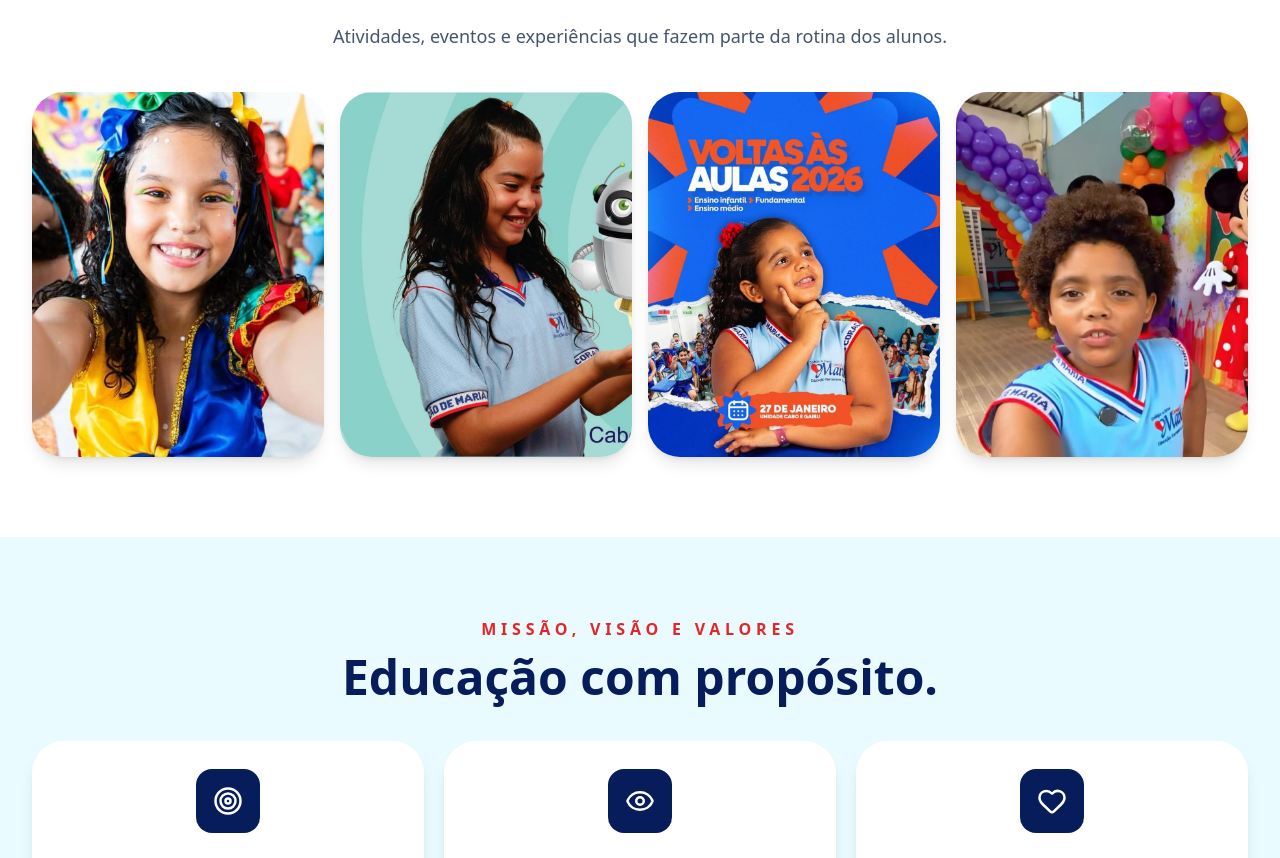
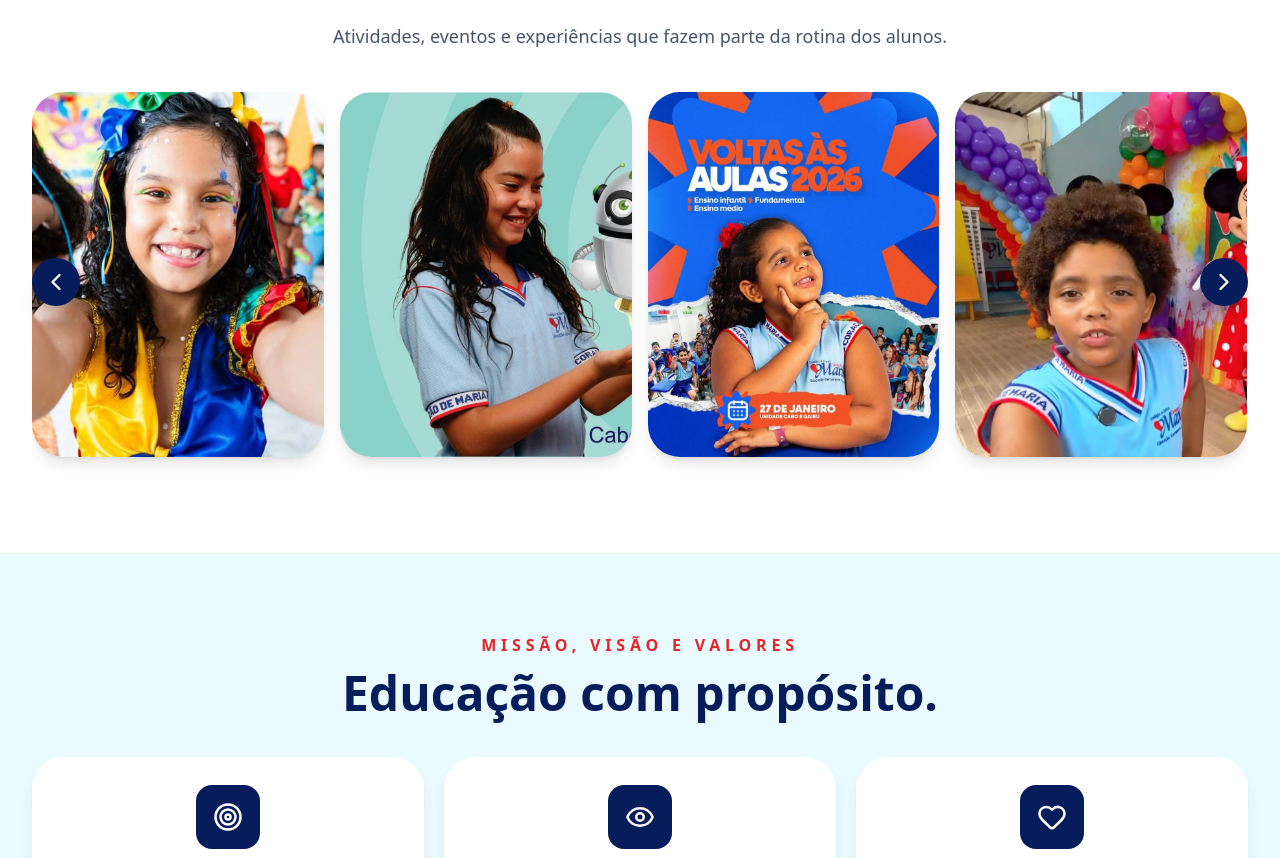
Before and after one commit to eniobatalha/coracaodemaria, a Next.js app: page / in a window 1280 px wide. Shown: the part 3494-4352 px from the top of the page. Built offline with nearby package versions, Linux system fonts and the light colour scheme.

Commit message:
ajutes visuais nos dialogs

```diff
--- a/src/app/globals.css
+++ b/src/app/globals.css
@@ -27,3 +27,12 @@ body {
 img {
   max-width: 100%;
 }
+
+.no-scrollbar {
+  -ms-overflow-style: none;
+  scrollbar-width: none;
+}
+
+.no-scrollbar::-webkit-scrollbar {
+  display: none;
+}
--- a/src/components/sections/GallerySection.tsx
+++ b/src/components/sections/GallerySection.tsx
@@ -1,4 +1,8 @@
+"use client"
+
 import Image from "next/image"
+import { ChevronLeft, ChevronRight } from "lucide-react"
+import { useRef } from "react"
 import { Container } from "@/components/ui/Container"
 
 const galleryImages = [
@@ -21,6 +25,23 @@ const galleryImages = [
 ]
 
 export function GallerySection() {
+  const carouselRef = useRef<HTMLDivElement | null>(null)
+
+  function scrollCarousel(direction: "left" | "right") {
+    const carousel = carouselRef.current
+
+    if (!carousel) {
+      return
+    }
+
+    const scrollAmount = carousel.clientWidth * 0.85
+
+    carousel.scrollBy({
+      left: direction === "left" ? -scrollAmount : scrollAmount,
+      behavior: "smooth",
+    })
+  }
+
   return (
     <section id="galeria" className="bg-white py-16 sm:py-20">
       <Container>
@@ -39,21 +60,68 @@ export function GallerySection() {
           </p>
         </div>
 
-                <div className="mt-10 grid gap-4 sm:grid-cols-2 lg:grid-cols-4">
+        <div className="relative mt-10">
+          <button
+            type="button"
+            onClick={() => scrollCarousel("left")}
+            className="absolute left-0 top-1/2 z-20 hidden h-12 w-12 -translate-y-1/2 items-center justify-center rounded-full bg-[#071D5B] text-white shadow-xl transition hover:scale-105 lg:flex"
+            aria-label="Foto anterior"
+          >
+            <ChevronLeft size={28} />
+          </button>
+
+          <div
+            ref={carouselRef}
+            className="no-scrollbar flex snap-x snap-mandatory gap-4 overflow-x-auto scroll-smooth pb-4"
+          >
             {galleryImages.map((image) => (
-                        <div
+              <article
                 key={image.src}
-                            className="relative aspect-[4/5] overflow-hidden rounded-[2rem] bg-slate-100 shadow-lg"
+                className="relative aspect-[4/5] min-w-[82%] snap-center overflow-hidden rounded-[2rem] bg-slate-100 shadow-lg sm:min-w-[46%] lg:min-w-[31%] xl:min-w-[24%]"
               >
                 <Image
                   src={image.src}
                   alt={image.alt}
                   fill
-                                sizes="(max-width: 640px) 100vw, (max-width: 1024px) 50vw, 25vw"
+                  sizes="(max-width: 640px) 82vw, (max-width: 1024px) 46vw, 25vw"
                   className="object-cover transition duration-500 hover:scale-105"
                 />
+              </article>
+            ))}
           </div>
-                    ))}
+
+          <button
+            type="button"
+            onClick={() => scrollCarousel("right")}
+            className="absolute right-0 top-1/2 z-20 hidden h-12 w-12 -translate-y-1/2 items-center justify-center rounded-full bg-[#071D5B] text-white shadow-xl transition hover:scale-105 lg:flex"
+            aria-label="Próxima foto"
+          >
+            <ChevronRight size={28} />
+          </button>
+
+          <div className="mt-5 flex justify-center gap-3 lg:hidden">
+            <button
+              type="button"
+              onClick={() => scrollCarousel("left")}
+              className="flex h-12 w-12 items-center justify-center rounded-full bg-[#071D5B] text-white shadow-lg"
+              aria-label="Foto anterior"
+            >
+              <ChevronLeft size={26} />
+            </button>
+
+            <button
+              type="button"
+              onClick={() => scrollCarousel("right")}
+              className="flex h-12 w-12 items-center justify-center rounded-full bg-[#071D5B] text-white shadow-lg"
+              aria-label="Próxima foto"
+            >
+              <ChevronRight size={26} />
+            </button>
+          </div>
+
+          <p className="mt-3 text-center text-sm font-semibold text-slate-500 sm:hidden">
+            Arraste para o lado para ver mais fotos
+          </p>
         </div>
       </Container>
     </section>
--- a/src/components/ui/DevelopmentModals.tsx
+++ b/src/components/ui/DevelopmentModals.tsx
@@ -16,7 +16,7 @@ export function DevelopmentModals() {
         <div className="relative z-[2001] w-full max-w-md rounded-[2rem] bg-white p-6 text-center shadow-2xl">
           <a
             href="#fechar"
-            className="absolute right-4 top-4 flex h-10 w-10 items-center justify-center rounded-full bg-[#EAFBFF] text-[#071D5B]"
+            className="absolute right-4 top-4 flex h-10 w-10 items-center justify-center rounded-full bg-[#071D5B] text-white"
             aria-label="Fechar aviso"
           >
             <X size={22} />
@@ -58,7 +58,7 @@ export function DevelopmentModals() {
         <div className="relative z-[2001] w-full max-w-md rounded-[2rem] bg-white p-6 text-center shadow-2xl">
           <a
             href="#fechar"
-            className="absolute right-4 top-4 flex h-10 w-10 items-center justify-center rounded-full bg-[#EAFBFF] text-[#071D5B]"
+            className="absolute right-4 top-4 flex h-10 w-10 items-center justify-center rounded-full bg-[#071D5B] text-white"
             aria-label="Fechar aviso"
           >
             <X size={22} />
--- a/src/components/ui/WhatsAppUnitDialog.tsx
+++ b/src/components/ui/WhatsAppUnitDialog.tsx
@@ -17,7 +17,7 @@ export function WhatsAppUnitDialog() {
             <div className="relative z-[2001] w-full max-w-lg rounded-[2rem] bg-[#FFFFFF] p-6 shadow-2xl">
                 <a
                     href="#fechar"
-                    className="absolute right-4 top-4 flex h-10 w-10 items-center justify-center rounded-full bg-[#EAFBFF] text-[#071D5B]"
+                    className="absolute right-4 top-4 flex h-10 w-10 items-center justify-center rounded-full bg-[#071D5B] text-white"
                     aria-label="Fechar escolha de unidade"
                 >
                     <X size={22} />
```
Also changed, not shown: src/components/ui/SectionTitle.tsx (deleted). Lines whose indentation alone changed are shown as unchanged.
